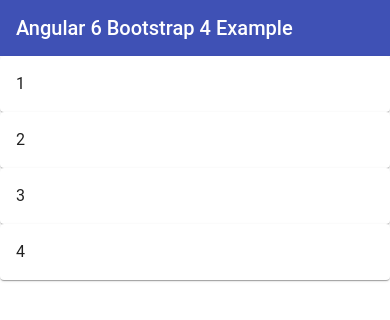
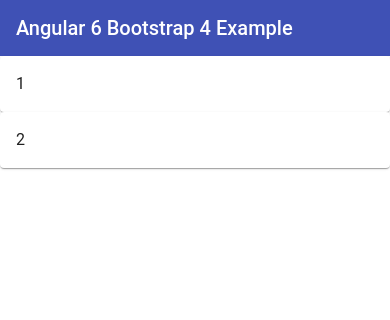
Before and after one commit to joseluis8906/restaurantetic-gui, an Angular app: page / in a window 390 px wide. Shown: the top 320 px of the page. Built offline with nearby package versions, Linux system fonts and the light colour scheme.

Commit message:
On branch master  Changes to be committed: 	modified:   src/app/app.component.html

```diff
--- a/src/app/app.component.html
+++ b/src/app/app.component.html
@@ -7,7 +7,5 @@
   <div class="row">
     <mat-card class="col-md-6">1</mat-card> <!-- we use mat-card instead of div -->
     <mat-card class="col-md-6">2</mat-card>
-    <mat-card class="col-md-6 d-block d-lg-none">3</mat-card> <!-- will be hidden on large screens -->
-    <mat-card class="col-md-6 d-block d-lg-none">4</mat-card>
   </div>
 </section>
```
